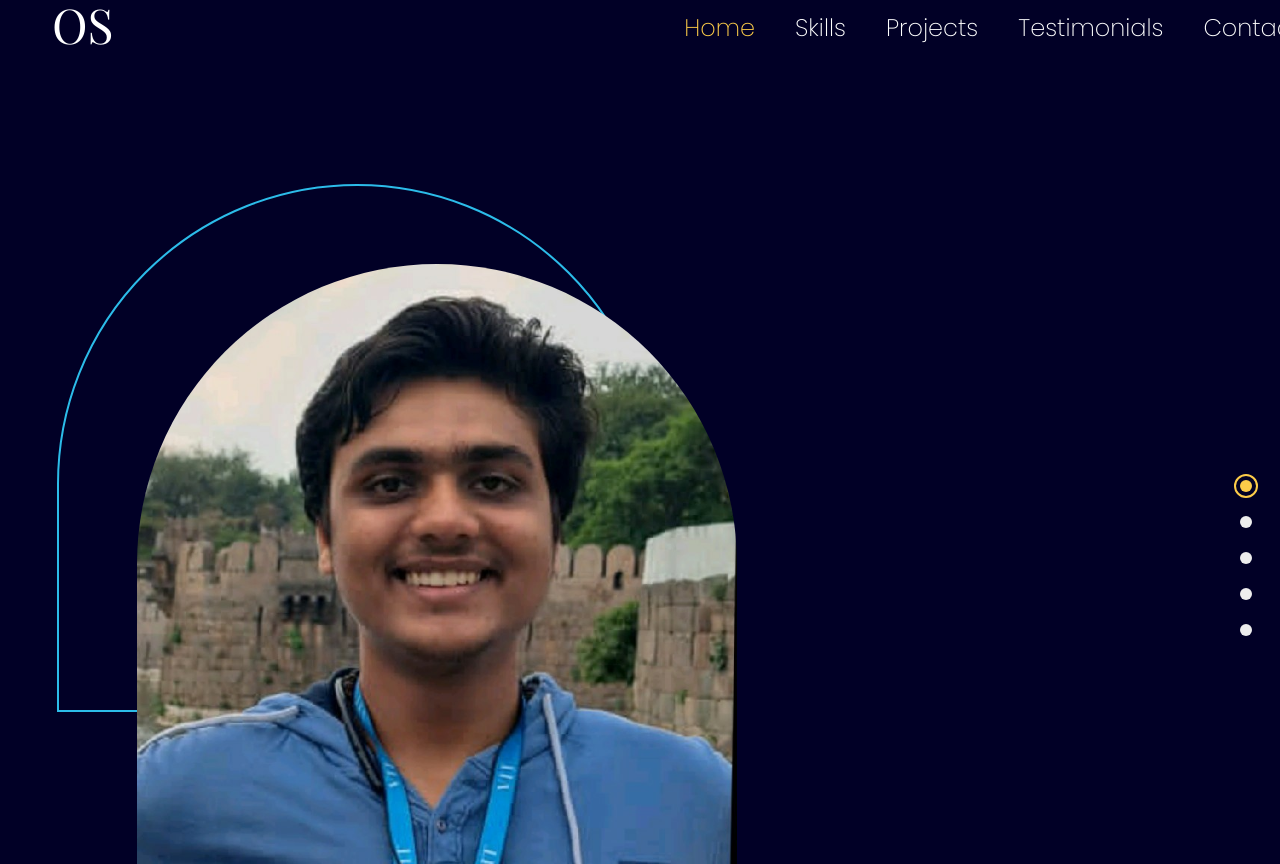
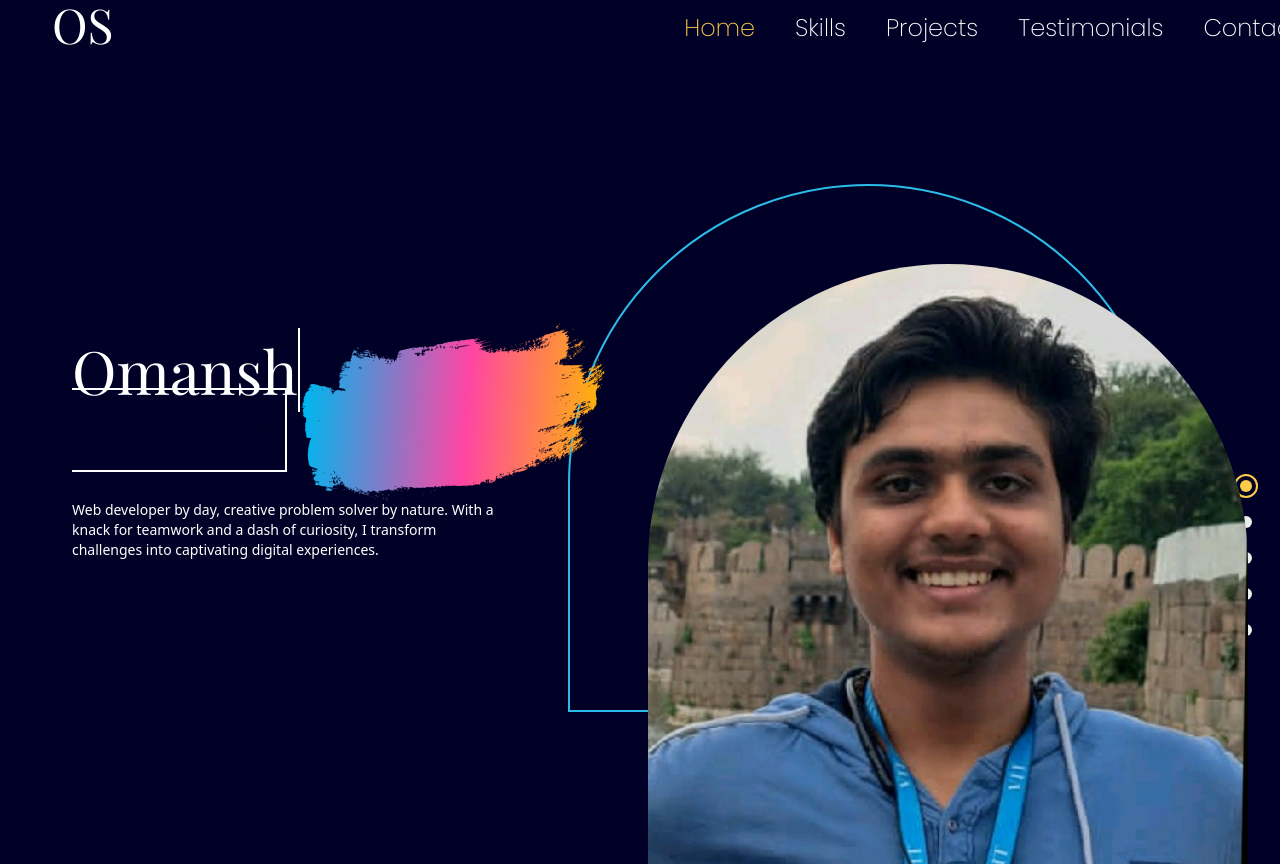
Before and after one commit to arduR-O/portfolioButPretty, a React (Vite) app: page / in a window 1280 px wide. Built offline with nearby package versions, Linux system fonts and the light colour scheme.

Commit message:
Leaving in b/w since i want to checkout main,this branch is broken

```diff
--- a/src/scenes/LandingPage.jsx
+++ b/src/scenes/LandingPage.jsx
@@ -7,7 +7,7 @@ const LandingPage = () => {
         //in screens less than large I don't want the border thing outside image
 
         //when screen is md I want section to be a flex box, else I want the normal stacking behaviour
-        <section id="home" className="md:flex md:justify-between md:items-center gap-16 md:h-full py-10">
+        <section id="home" className="md:flex md:justify-between md:items-center gap-16 md:h-full py-10 ml-10">
             {/* this div is going to contain the image, also if screens are large I render the border thingy */}
             {/* we need two divs, one for the general flex box purpose and the other to just wrap around image and provide that border thingy design, which won't be there when screen is not large, also this div has mid:order-2 class what this does is that by defualt the image is top element but in large screens it goes to the right side */}
             <div className="h-full basis-3/5 mt-16 md:mt-32 flex justify-center md:order-2">
@@ -24,6 +24,15 @@ const LandingPage = () => {
                     )
                 }
             </div>
+            <div className="z-30 basis-2/5 mt-12 md:mt-32">
+                {/* the {""} thing is to add space between omansh and sharma, for screens above xs I want that brush effect, for that I am going to use "content-brush that I defined in tailwind config file" */}
+                <p className="text-6xl font-playfair z-10 text-center md:text-start">Omansh {""}
+                {/* text-white sm:relative sm:text-deep-blue sm:before:absolute sm:before:content-brush sm:before:-top-32 sm:before:-left-10 sm:before:-z-10 */}
+                <span className="xs:relative xs:text-deep-blue xs:font-semibold z-20 xs:before:content-brush
+              before:absolute before:-left-[25px] before:-top-[70px] before:z-[-1] border-2 border-white">Sharma</span></p>
+              {/* font-normal font-opensans mt-20 text-xl */}
+                <p className="mt-10 mb-7 text-sm text-center md:text-start">Web developer by day, creative problem solver by nature. With a knack for teamwork and a dash of curiosity, I transform challenges into captivating digital experiences.</p>
+            </div>
         </section>
      );
 }
```
